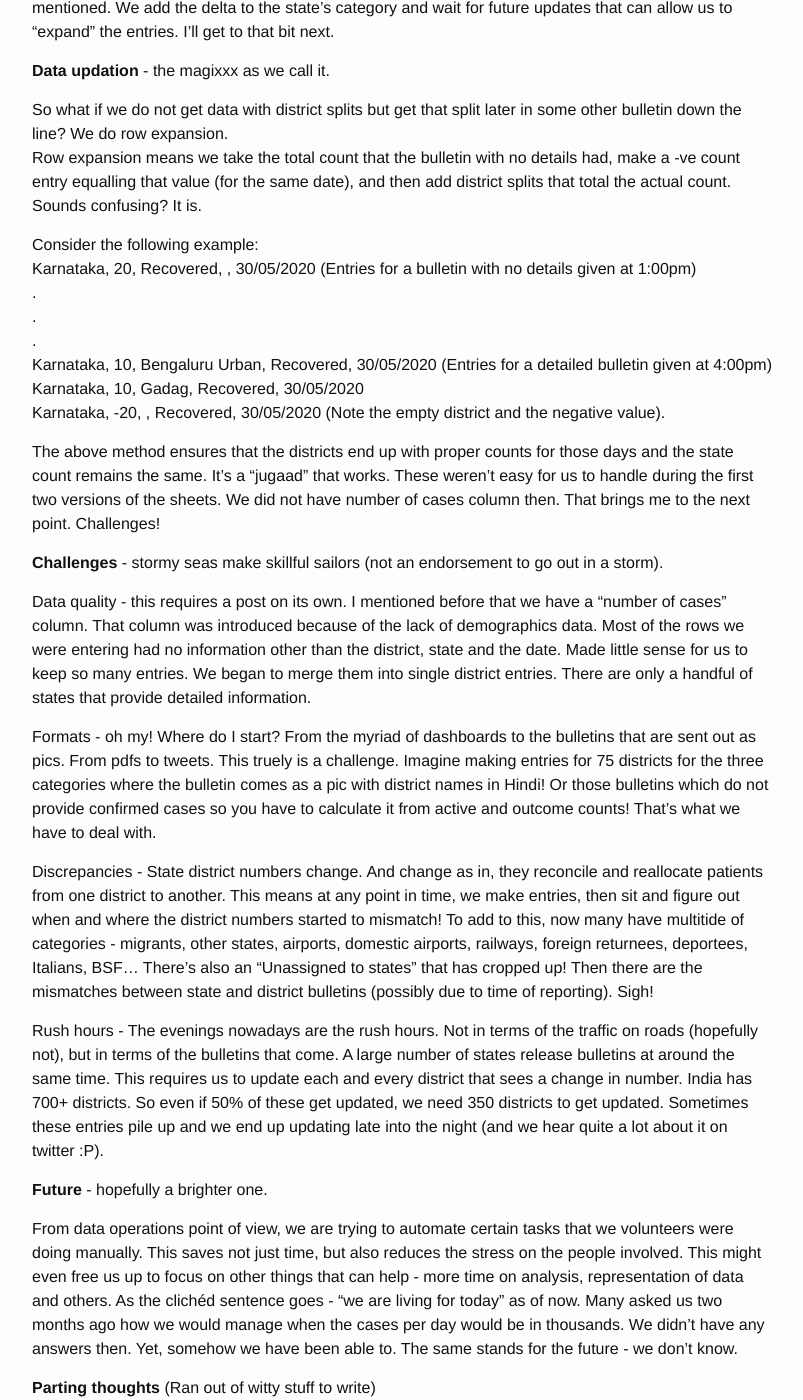
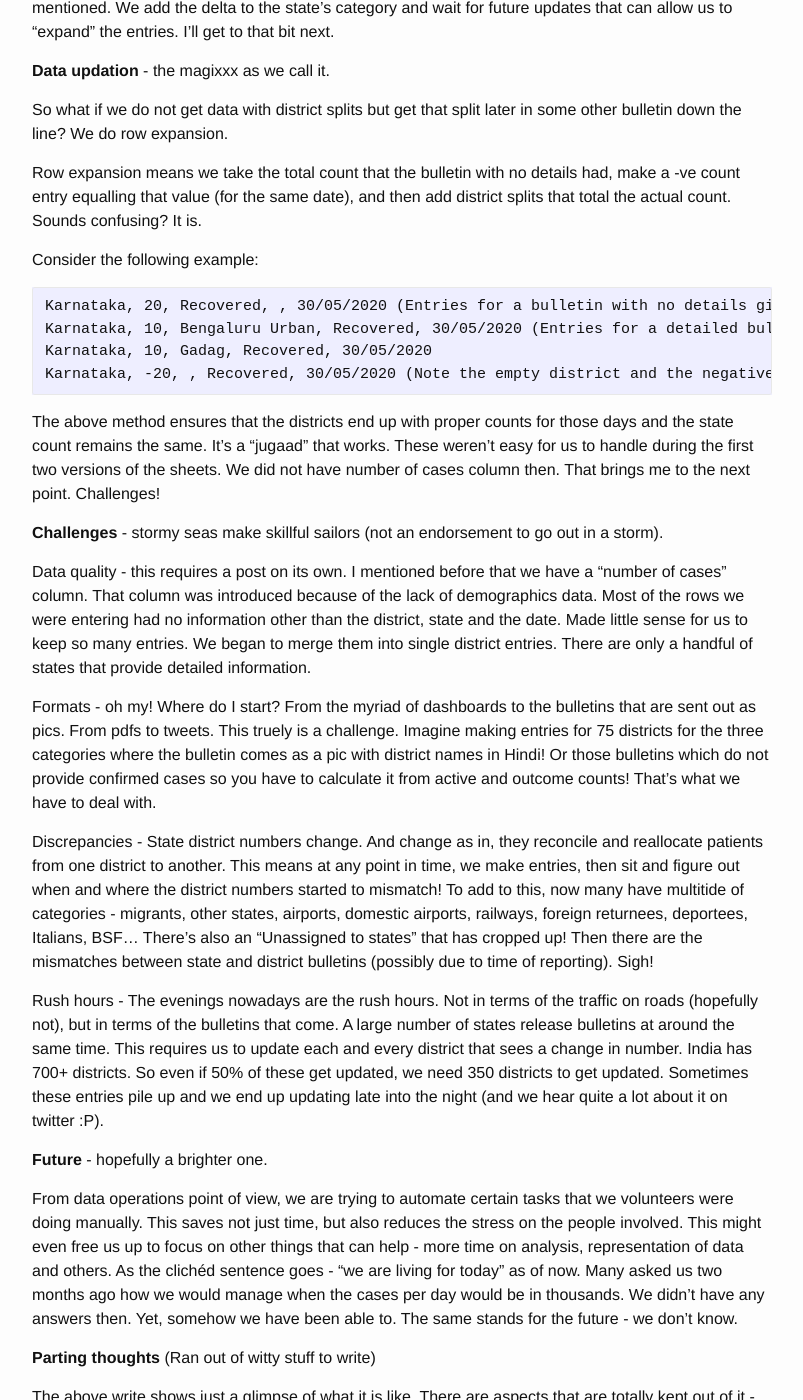
Before and after one commit to covid19india/blog, a Jekyll site: the page built from _posts/2020-05-31-dataopsworkflow.md, in a window 1280 px wide and 1400 px high, scrolled down 811 px. Shown: the whole window, without its empty margins (238-1041 px from the left). Built offline with Jekyll 4.4.1, drawn with Linux system fonts in a browser that asks for light colours; a script that is not in the unit is left out.

Commit message:
convert html tags to md

```diff
--- a/_config.yml
+++ b/_config.yml
@@ -12,7 +12,7 @@
   A space to express some thoughts and opinions.
 baseurl: "" # the subpath of your site, e.g. /blog
 url: "https://blog.covid19india.org" # the base hostname & protocol for your site
-permalink: /:year/:month/:day/:title/
+permalink: /:year/:month/:day/:title/  # Make sure this format is followed everywhere. Comment section will break if we change this
 twitter_username: covid19indiaorg
 github_username:  covid19india
 
--- a/_posts/2020-05-31-dataopsworkflow.md
+++ b/_posts/2020-05-31-dataopsworkflow.md
@@ -9,7 +9,7 @@
 
 Two months ago when we started there was so little structure and method in the way data was reported. We used to refer to multiple news sources, discard a few, accept a few, debate and then update! It was quite a chore. But given that the number of cases were limited, this was still manageable. We had enough bandwidth. Nowadays, it's so very different that a two months younger us would've found the two months older us quite mechanical and boring! But here goes the workflow anyway.
 
-<b>Sources</b> - it all starts with the source!
+**Sources** - it all starts with the source!
 
 Our sources range from twitter news handles (mostly ANI now) to state bulletins to state dashboards to govt bodies tweeting on twitter. In true Indian spirit, the diversity in the format of data given out by each state is mindboggling. The bulletins given by Delhi and Karnataka are as different as paranthas and idli dosas are (no exaggeration here. That's how different they actually are)!
 
@@ -17,23 +17,22 @@
 
 This, is an ideal scenario. More often than not, we end up with lots of "Unknown" districts on our site. Some bulletins do not contain district details. In cases as such, we make entries with no district mentioned. We add the delta to the state's category and wait for future updates that can allow us to "expand" the entries. I'll get to that bit next.
 
-<b>Data updation</b> - the magixxx as we call it.
+**Data updation** - the magixxx as we call it.
 
 So what if we do not get data with district splits but get that split later in some other bulletin down the line? We do row expansion.
-<br/>Row expansion means we take the total count that the bulletin with no details had, make a -ve count entry equalling that value (for the same date), and then add district splits that total the actual count. Sounds confusing? It is.
 
-Consider the following example: <br/>
-Karnataka, 20, Recovered, , 30/05/2020 (Entries for a bulletin with no details given at 1:00pm)
-<br/>.
-<br/>.
-<br/>.
-<br/>Karnataka, 10, Bengaluru Urban, Recovered, 30/05/2020 (Entries for a detailed bulletin given at 4:00pm)
-<br/>Karnataka, 10, Gadag, Recovered, 30/05/2020
-<br/>Karnataka, -20, , Recovered, 30/05/2020 (Note the empty district and the negative value).
+Row expansion means we take the total count that the bulletin with no details had, make a -ve count entry equalling that value (for the same date), and then add district splits that total the actual count. Sounds confusing? It is.
+
+Consider the following example:
+
+    Karnataka, 20, Recovered, , 30/05/2020 (Entries for a bulletin with no details given at 1:00pm)
+    Karnataka, 10, Bengaluru Urban, Recovered, 30/05/2020 (Entries for a detailed bulletin given at 4:00pm)
+    Karnataka, 10, Gadag, Recovered, 30/05/2020
+    Karnataka, -20, , Recovered, 30/05/2020 (Note the empty district and the negative value).
 
 The above method ensures that the districts end up with proper counts for those days and the state count remains the same. It's a "jugaad" that works. These weren't easy for us to handle during the first two versions of the sheets. We did not have number of cases column then. That brings me to the next point. Challenges!
 
-<b>Challenges</b> - stormy seas make skillful sailors (not an endorsement to go out in a storm).
+**Challenges** - stormy seas make skillful sailors (not an endorsement to go out in a storm).
 
 Data quality - this requires a post on its own. I mentioned before that we have a "number of cases" column. That column was introduced because of the lack of demographics data. Most of the rows we were entering had no information other than the district, state and the date. Made little sense for us to keep so many entries. We began to merge them into single district entries. There are only a handful of states that provide detailed information.
 
@@ -43,14 +42,14 @@
 
 Rush hours - The evenings nowadays are the rush hours. Not in terms of the traffic on roads (hopefully not), but in terms of the bulletins that come. A large number of states release bulletins at around the same time. This requires us to update each and every district that sees a change in number. India has 700+ districts. So even if 50% of these get updated, we need 350 districts to get updated. Sometimes these entries pile up and we end up updating late into the night (and we hear quite a lot about it on twitter :P).
 
-<b>Future</b> - hopefully a brighter one.
+**Future** - hopefully a brighter one.
 
 From data operations point of view, we are trying to automate certain tasks that we volunteers were doing manually. This saves not just time, but also reduces the stress on the people involved. This might even free us up to focus on other things that can help - more time on analysis, representation of data and others. As the clichéd sentence goes - "we are living for today" as of now. Many asked us two months ago how we would manage when the cases per day would be in thousands. We didn't have any answers then. Yet, somehow we have been able to. The same stands for the future - we don't know.
 
-<b>Parting thoughts</b> (Ran out of witty stuff to write)
+**Parting thoughts** (Ran out of witty stuff to write)
 
 The above write shows just a glimpse of what it is like. There are aspects that are totally kept out of it - the technical challenges to keep things running, the auxillary teams that capture data related to testing et al, the analysis team that tries to make sense of the data, the twitter following that keeps us on our toes, the constant battle to remember that these numbers are humans, the constant stream of information about the plight of different sections of the society... In short, this is a weird phase in our lives. Maybe writing these blogs will turn out to be a way to speak our hearts and minds out. Who knows! For now, this is where we are.
 
-Until we write next,<br/>
-Stay safe!<br/>
-Bee.
+Until we write next,
+Stay safe!
+Bee
```
